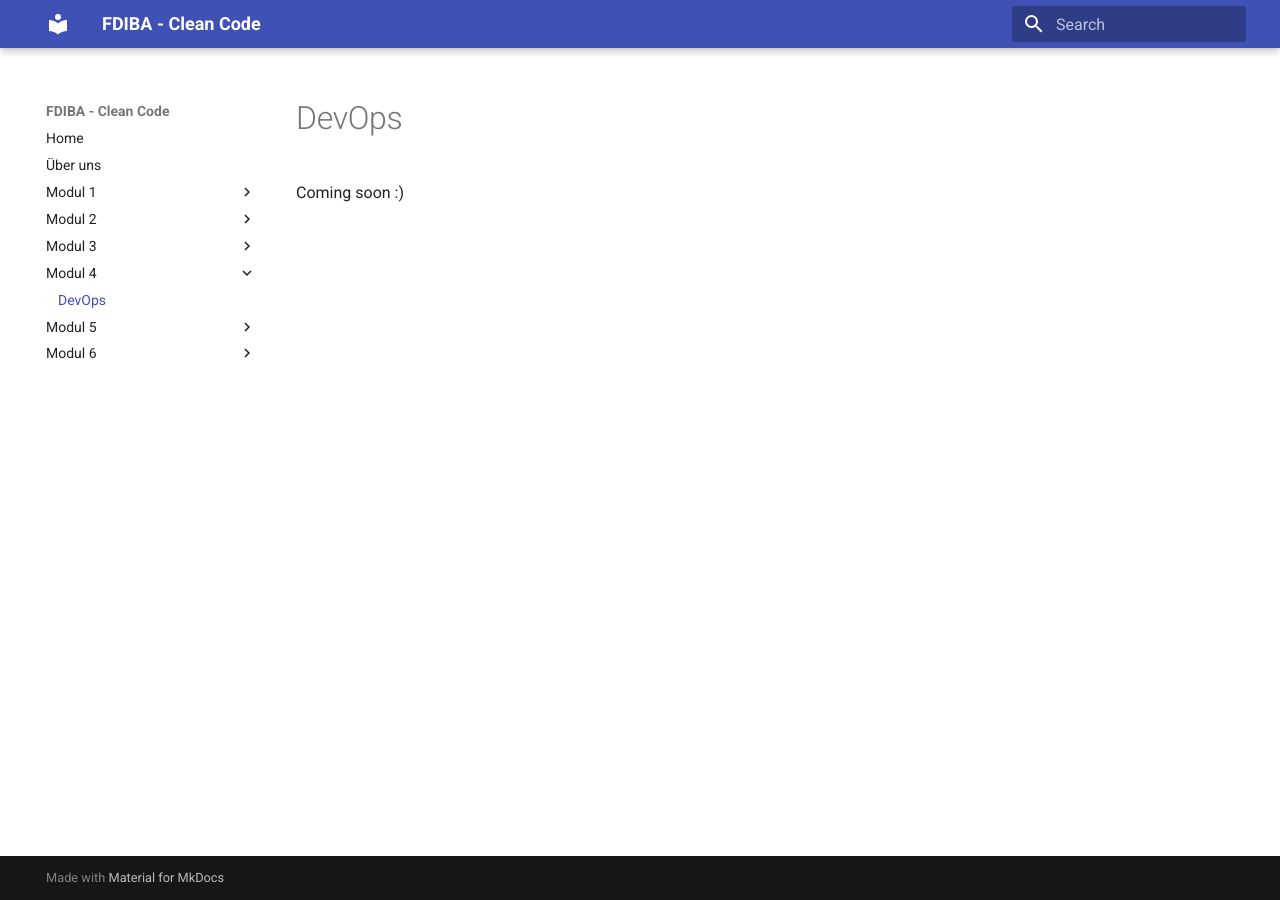
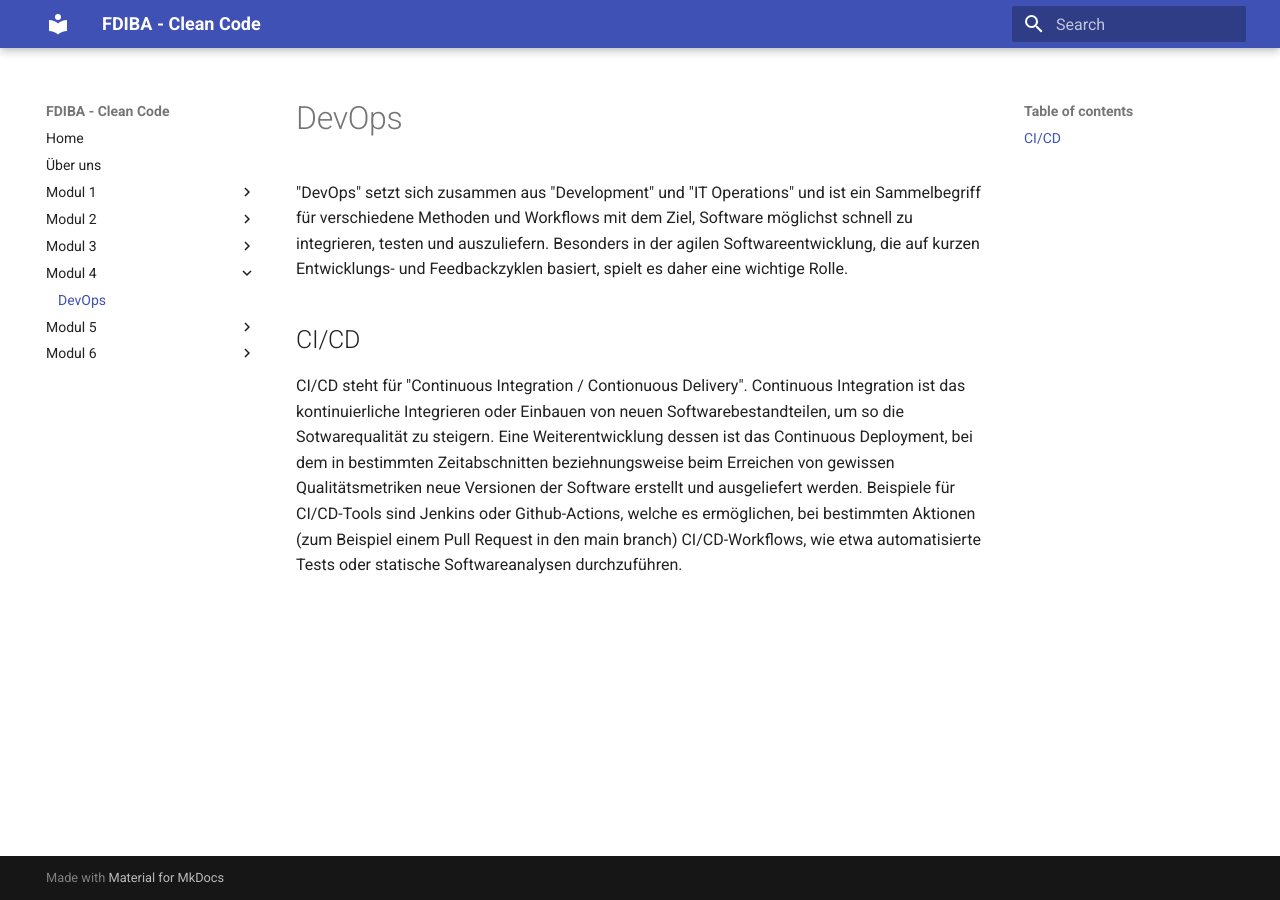
Before and after one commit to fdiba-clean-code/fdiba-clean-code.github.io, an MkDocs documentation site: the page built from docs/module-4/introduction.md, in a window 1280 px wide. Built offline with MkDocs 1.6.1 and Material for MkDocs 9.7.7, drawn with Linux system fonts in a browser that asks for light colours.

Commit message:
Update introduction.md

```diff
--- a/docs/module-4/introduction.md
+++ b/docs/module-4/introduction.md
@@ -1,3 +1,7 @@
 # DevOps
 
-Coming soon :)
+"DevOps" setzt sich zusammen aus "Development" und "IT Operations" und ist ein Sammelbegriff für verschiedene Methoden und Workflows mit dem Ziel, Software möglichst schnell zu integrieren, testen und auszuliefern. Besonders in der agilen Softwareentwicklung, die auf kurzen Entwicklungs- und Feedbackzyklen basiert, spielt es daher eine wichtige Rolle.
+
+## CI/CD
+
+CI/CD steht für "Continuous Integration / Contionuous Delivery". Continuous Integration ist das kontinuierliche Integrieren oder Einbauen von neuen Softwarebestandteilen, um so die Sotwarequalität zu steigern. Eine Weiterentwicklung dessen ist das Continuous Deployment, bei dem in bestimmten Zeitabschnitten beziehnungsweise beim Erreichen von gewissen Qualitätsmetriken neue Versionen der Software erstellt und ausgeliefert werden. Beispiele für CI/CD-Tools sind Jenkins oder Github-Actions, welche es ermöglichen, bei bestimmten Aktionen (zum Beispiel einem Pull Request in den main branch) CI/CD-Workflows, wie etwa automatisierte Tests oder statische Softwareanalysen durchzuführen.
```
